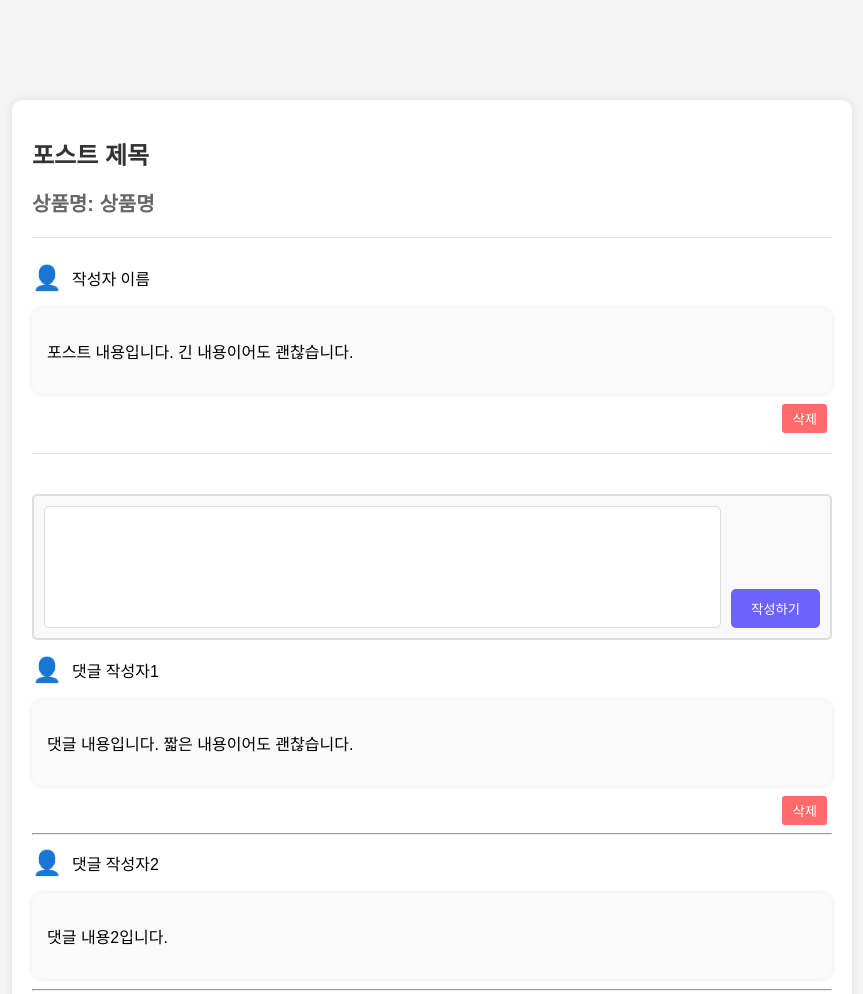
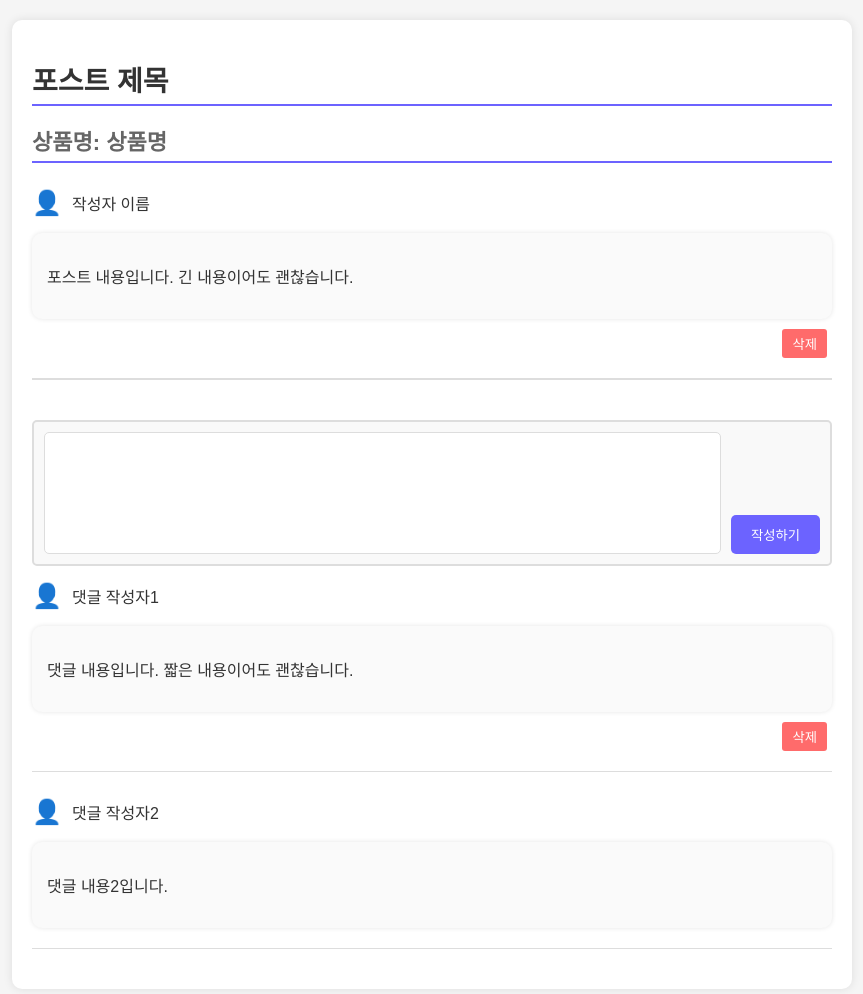
Before and after one commit to JeonSeokMin/IP_project, a website: page board.html in a window 1280 px wide. Shown: the whole page, without its empty margins (208-1071 px from the left). Drawn offline with nearby package versions, Linux system fonts and the light colour scheme.

Commit message:
style: board 페이지 수정

```diff
--- a/board.html
+++ b/board.html
@@ -9,9 +9,8 @@
     <div class="chat-body">
       <div id="title-container"></div>
       <div id="productName-container"></div>
-      <hr class="separate-post-comment" />
       <div id="post-container"></div>
-      <hr class="separate-post-comment" />
+      <hr class="postComment_separate"/>
       <div class="comment">
         <div class="user-input-container">
           <div class="user-input">
--- a/style/styles_board.css
+++ b/style/styles_board.css
@@ -1,10 +1,13 @@
+/* 전체적인 스타일 설정 */
 body {
   font-family: 'Arial', sans-serif;
   margin: 0;
-  padding: 100px;
+  padding: 20px;
   background-color: #f5f5f5;
+  color: #333;
 }
 
+/* 메인 컨테이너 스타일 */
 .chat-body {
   max-width: 800px;
   margin: 0 auto;
@@ -14,18 +17,25 @@ body {
   box-shadow: 0 0 10px rgba(0, 0, 0, 0.1);
 }
 
+/* 제목 스타일 */
 #title-container h1 {
-  font-size: 24px;
+  font-size: 28px;
   color: #333;
   margin-bottom: 10px;
+  border-bottom: 2px solid #6c63ff;
+  padding-bottom: 5px;
 }
 
+/* 상품명 스타일 */
 #productName-container h2 {
-  font-size: 20px;
+  font-size: 22px;
   color: #666;
   margin-bottom: 20px;
+  border-bottom: 2px solid #6c63ff;
+  padding-bottom: 5px;
 }
 
+/* 버튼 스타일 */
 .post_button {
   align-self: flex-end;
   background-color: #6c63ff;
@@ -41,11 +51,13 @@ body {
   background-color: #5a50e5;
 }
 
+/* 아바타 스타일 */
 .avatar {
   font-size: 24px;
   margin-right: 10px;
 }
 
+/* 메시지 콘텐츠 스타일 */
 .message-content {
   background-color: #fafafa;
   padding: 15px;
@@ -54,6 +66,7 @@ body {
   margin-bottom: 10px;
 }
 
+/* 메시지 옵션 스타일 */
 .message-options {
   display: flex;
   justify-content: flex-end;
@@ -75,13 +88,21 @@ body {
   background-color: #e55b5b;
 }
 
-.separate-post-comment {
+/* 분리선 스타일 */
+
+hr {
   margin: 20px 0;
   border: none;
   height: 1px;
   background-color: #ddd;
 }
 
+.postComment_separate {
+  border: none;
+  height: 2px;
+}
+
+/* 유저 입력 컨테이너 스타일 */
 .user-input-container {
   border: 2px solid #ddd;
   border-radius: 5px;
@@ -90,6 +111,7 @@ body {
   background-color: #f9f9f9;
 }
 
+/* 유저 입력 스타일 */
 .user-input {
   display: flex;
   align-items: center;
@@ -122,6 +144,7 @@ body {
   resize: none;
 }
 
+/* 유저 정보 컨테이너 스타일 */
 .person_info_container {
   display: flex;
   height: 40px;
@@ -129,6 +152,7 @@ body {
   margin-bottom: 10px;
 }
 
+/* 댓글 섹션 스타일 */
 .comment {
   padding-top: 20px;
 }
```
